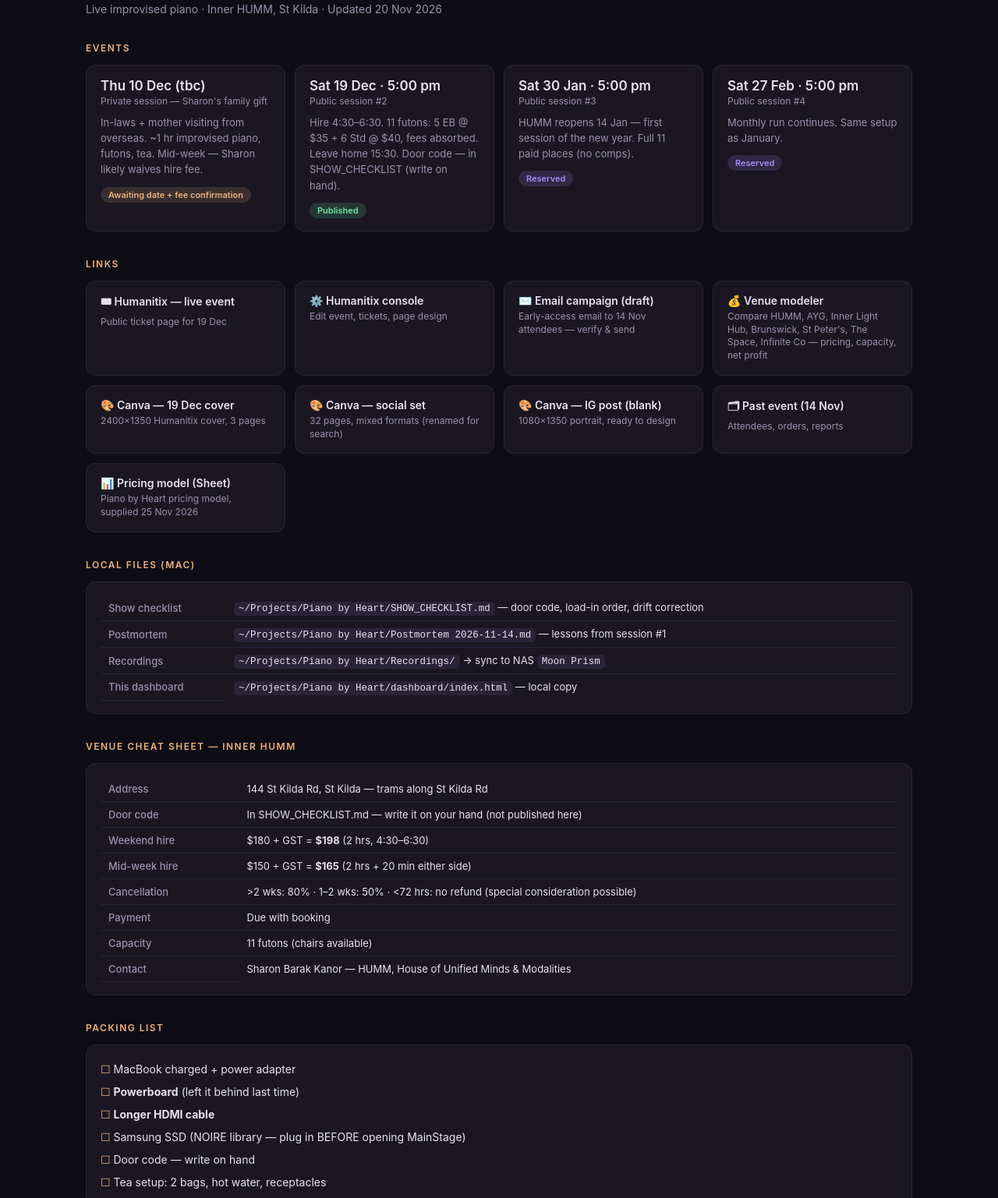
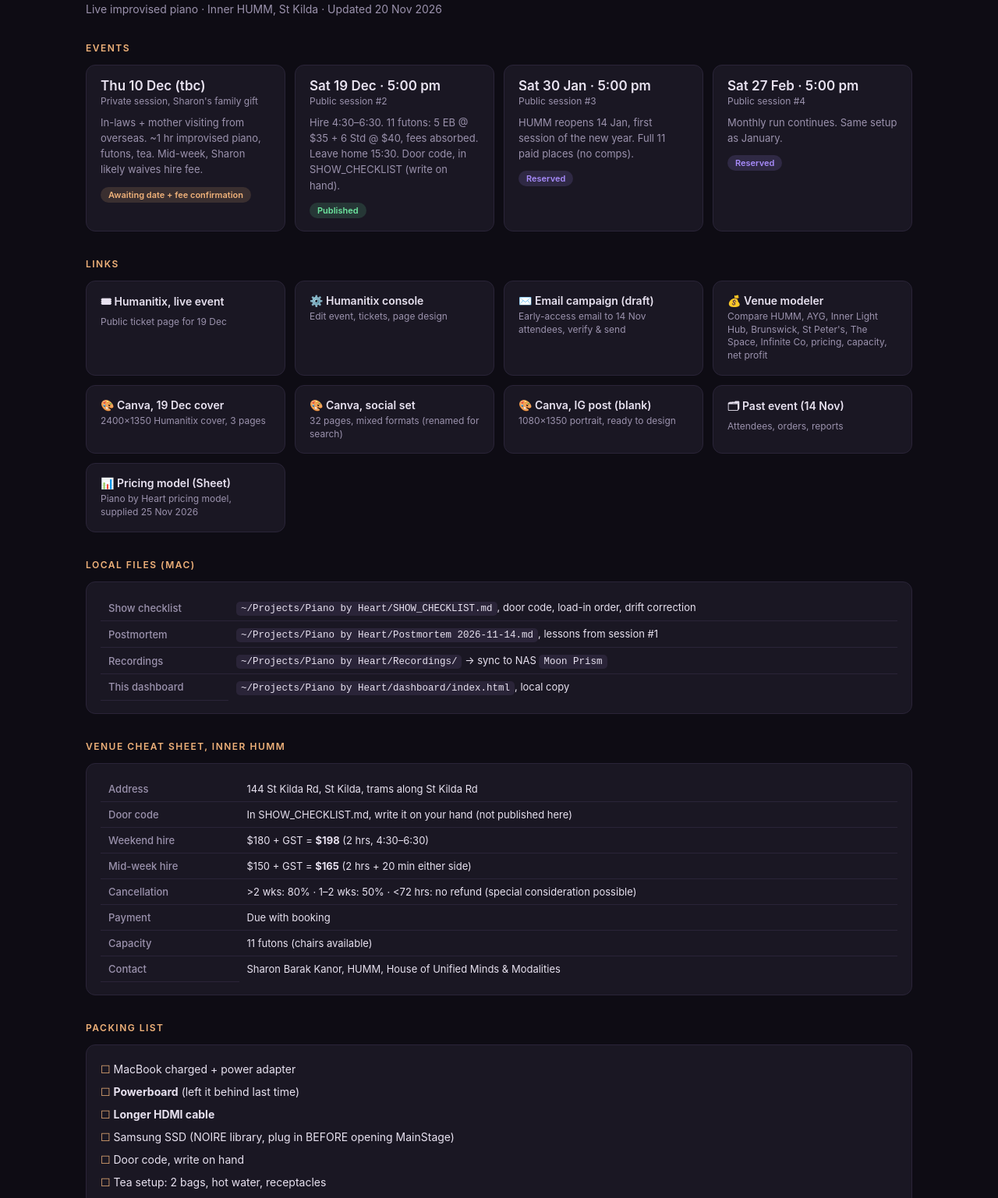
Before and after one commit to dbuatti/pbh-dashboard, a plain HTML site: page index.html in a window 1280 px wide. Shown: the part 69-1606 px from the top of the page at 78% size. Drawn offline with Linux system fonts and the light colour scheme.

Commit message:
Remove em dashes from dashboard

```diff
--- a/index.html
+++ b/index.html
@@ -3,7 +3,7 @@
 <head>
 <meta charset="UTF-8">
 <meta name="viewport" content="width=device-width, initial-scale=1.0">
-<title>Piano by Heart — Dashboard</title>
+<title>Piano by Heart, Dashboard</title>
 <style>
   :root {
     --bg: #0e0c14;
@@ -81,20 +81,20 @@
 <div class="grid events">
   <div class="card event">
     <div class="date">Thu 10 Dec (tbc)</div>
-    <div class="type">Private session — Sharon's family gift</div>
-    <div class="detail">In-laws + mother visiting from overseas. ~1 hr improvised piano, futons, tea. Mid-week — Sharon likely waives hire fee.</div>
+    <div class="type">Private session, Sharon's family gift</div>
+    <div class="detail">In-laws + mother visiting from overseas. ~1 hr improvised piano, futons, tea. Mid-week, Sharon likely waives hire fee.</div>
     <span class="badge pending">Awaiting date + fee confirmation</span>
   </div>
   <div class="card event">
     <div class="date">Sat 19 Dec · 5:00 pm</div>
     <div class="type">Public session #2</div>
-    <div class="detail">Hire 4:30–6:30. 11 futons: 5 EB @ $35 + 6 Std @ $40, fees absorbed. Leave home 15:30. Door code — in SHOW_CHECKLIST (write on hand).</div>
+    <div class="detail">Hire 4:30–6:30. 11 futons: 5 EB @ $35 + 6 Std @ $40, fees absorbed. Leave home 15:30. Door code, in SHOW_CHECKLIST (write on hand).</div>
     <span class="badge live">Published</span>
   </div>
   <div class="card event">
     <div class="date">Sat 30 Jan · 5:00 pm</div>
     <div class="type">Public session #3</div>
-    <div class="detail">HUMM reopens 14 Jan — first session of the new year. Full 11 paid places (no comps).</div>
+    <div class="detail">HUMM reopens 14 Jan, first session of the new year. Full 11 paid places (no comps).</div>
     <span class="badge planned">Reserved</span>
   </div>
   <div class="card event">
@@ -108,7 +108,7 @@
 <h2>Links</h2>
 <div class="grid links">
   <a class="card link-card" href="https://events.humanitix.com/piano-by-heart-19-dec-2026">
-    <div class="name">🎟 Humanitix — live event</div>
+    <div class="name">🎟 Humanitix, live event</div>
     <div class="desc">Public ticket page for 19 Dec</div>
   </a>
   <a class="card link-card" href="https://console.humanitix.com/console/events/6afe7b901a0216dd56e9dda6/information">
@@ -117,22 +117,22 @@
   </a>
   <a class="card link-card" href="https://console.humanitix.com/console/comms/email-campaigns">
     <div class="name">✉️ Email campaign (draft)</div>
-    <div class="desc">Early-access email to 14 Nov attendees — verify &amp; send</div>
+    <div class="desc">Early-access email to 14 Nov attendees, verify &amp; send</div>
   </a>
   <a class="card link-card" href="venues.html">
     <div class="name">💰 Venue modeler</div>
-    <div class="desc">Compare HUMM, AYG, Inner Light Hub, Brunswick, St Peter's, The Space, Infinite Co — pricing, capacity, net profit</div>
+    <div class="desc">Compare HUMM, AYG, Inner Light Hub, Brunswick, St Peter's, The Space, Infinite Co, pricing, capacity, net profit</div>
   </a>
   <a class="card link-card" href="https://www.canva.com/design/DAHbVB-Dgms/K9V6lDsZHmAC37EiMkaMyQ/edit">
-    <div class="name">🎨 Canva — 19 Dec cover</div>
+    <div class="name">🎨 Canva, 19 Dec cover</div>
     <div class="desc">2400×1350 Humanitix cover, 3 pages</div>
   </a>
   <a class="card link-card" href="https://www.canva.com/design/DAHWo0xcBHs/qHwfcBO45RM7kMpZkaO3xg/edit">
-    <div class="name">🎨 Canva — social set</div>
+    <div class="name">🎨 Canva, social set</div>
     <div class="desc">32 pages, mixed formats (renamed for search)</div>
   </a>
   <a class="card link-card" href="https://www.canva.com/design/DAHbWEmgvCQ/PYOs8xxCs3ozjCVWk4aakg/edit">
-    <div class="name">🎨 Canva — IG post (blank)</div>
+    <div class="name">🎨 Canva, IG post (blank)</div>
     <div class="desc">1080×1350 portrait, ready to design</div>
   </a>
   <a class="card link-card" href="https://console.humanitix.com/console/events/6abc72f6bc48e45a0ed7765d/overview">
@@ -148,24 +148,24 @@
 <h2>Local files (Mac)</h2>
 <div class="card">
   <table>
-    <tr><th>Show checklist</th><td><code>~/Projects/Piano by Heart/SHOW_CHECKLIST.md</code> — door code, load-in order, drift correction</td></tr>
-    <tr><th>Postmortem</th><td><code>~/Projects/Piano by Heart/Postmortem 2026-11-14.md</code> — lessons from session #1</td></tr>
+    <tr><th>Show checklist</th><td><code>~/Projects/Piano by Heart/SHOW_CHECKLIST.md</code>, door code, load-in order, drift correction</td></tr>
+    <tr><th>Postmortem</th><td><code>~/Projects/Piano by Heart/Postmortem 2026-11-14.md</code>, lessons from session #1</td></tr>
     <tr><th>Recordings</th><td><code>~/Projects/Piano by Heart/Recordings/</code> → sync to NAS <code>Moon Prism</code></td></tr>
-    <tr><th>This dashboard</th><td><code>~/Projects/Piano by Heart/dashboard/index.html</code> — local copy</td></tr>
+    <tr><th>This dashboard</th><td><code>~/Projects/Piano by Heart/dashboard/index.html</code>, local copy</td></tr>
   </table>
 </div>
 
-<h2>Venue cheat sheet — Inner HUMM</h2>
+<h2>Venue cheat sheet, Inner HUMM</h2>
 <div class="card">
   <table>
-    <tr><th>Address</th><td>144 St Kilda Rd, St Kilda — trams along St Kilda Rd</td></tr>
-    <tr><th>Door code</th><td>In SHOW_CHECKLIST.md — write it on your hand (not published here)</td></tr>
+    <tr><th>Address</th><td>144 St Kilda Rd, St Kilda, trams along St Kilda Rd</td></tr>
+    <tr><th>Door code</th><td>In SHOW_CHECKLIST.md, write it on your hand (not published here)</td></tr>
     <tr><th>Weekend hire</th><td>$180 + GST = <b>$198</b> (2 hrs, 4:30–6:30)</td></tr>
     <tr><th>Mid-week hire</th><td>$150 + GST = <b>$165</b> (2 hrs + 20 min either side)</td></tr>
     <tr><th>Cancellation</th><td>&gt;2 wks: 80% · 1–2 wks: 50% · &lt;72 hrs: no refund (special consideration possible)</td></tr>
     <tr><th>Payment</th><td>Due with booking</td></tr>
     <tr><th>Capacity</th><td>11 futons (chairs available)</td></tr>
-    <tr><th>Contact</th><td>Sharon Barak Kanor — HUMM, House of Unified Minds &amp; Modalities</td></tr>
+    <tr><th>Contact</th><td>Sharon Barak Kanor, HUMM, House of Unified Minds &amp; Modalities</td></tr>
   </table>
 </div>
 
@@ -175,8 +175,8 @@
     <li>MacBook charged + power adapter</li>
     <li><b>Powerboard</b> (left it behind last time)</li>
     <li><b>Longer HDMI cable</b></li>
-    <li>Samsung SSD (NOIRE library — plug in BEFORE opening MainStage)</li>
-    <li>Door code — write on hand</li>
+    <li>Samsung SSD (NOIRE library, plug in BEFORE opening MainStage)</li>
+    <li>Door code, write on hand</li>
     <li>Tea setup: 2 bags, hot water, receptacles</li>
   </ul>
 </div>
@@ -185,20 +185,20 @@
 <div class="card">
   <table>
     <tr><th>Session</th><th>Date</th><th>Attendance</th><th>Takings</th><th>Notes</th></tr>
-    <tr><td>#1 Public</td><td>Sat 14 Nov 2026</td><td>12 / 12 early bird</td><td>$333.00</td><td>Tea setup worked; filmed 2 hrs on tripod; drift correction cost ⅓ of set — now pre-ticked</td></tr>
-    <tr><td>#2 Public</td><td>Sat 19 Dec 2026</td><td>—</td><td>—</td><td>Published; 11 places; early-access email to #1 attendees</td></tr>
+    <tr><td>#1 Public</td><td>Sat 14 Nov 2026</td><td>12 / 12 early bird</td><td>$333.00</td><td>Tea setup worked; filmed 2 hrs on tripod; drift correction cost ⅓ of set, now pre-ticked</td></tr>
+    <tr><td>#2 Public</td><td>Sat 19 Dec 2026</td><td>,</td><td>,</td><td>Published; 11 places; early-access email to #1 attendees</td></tr>
   </table>
   <div class="note">After each session log: who came, who was new, and any thread it opened (booking, collab, venue lead). That's the real metric, not just profit.</div>
 </div>
 
-<h2>Progress — 19 Dec</h2>
+<h2>Progress, 19 Dec</h2>
 <div class="cols">
   <div class="card">
     <ul class="done">
       <li>Canva cover duplicated, date updated to 19 Dec</li>
       <li>Humanitix event created &amp; published</li>
       <li>Cover image uploaded (logo + banner)</li>
-      <li>Fee absorption ON — buyers pay clean $35/$40</li>
+      <li>Fee absorption ON, buyers pay clean $35/$40</li>
       <li>Description + 14-question FAQ on event page</li>
       <li>Tickets: 5 EB + 6 Std (11 total)</li>
       <li>Early-access email drafted</li>
@@ -207,7 +207,7 @@
   </div>
   <div class="card">
     <ul class="todo">
-      <li>Reply to Sharon: private session 10 Dec — date/time + fee (hire likely waived)</li>
+      <li>Reply to Sharon: private session 10 Dec, date/time + fee (hire likely waived)</li>
       <li>Send early-access email, then promote publicly ~48 hrs later</li>
       <li>Update pricing model Sheet: 9 → 11 paid places</li>
       <li>Set up Humanitix events for 30 Jan + 27 Feb</li>
@@ -223,14 +223,14 @@
 <div class="card">
   <table>
     <tr><th>Venue pipeline</th><td>Researched: Inner Light Hub (Caulfield, 4–6 mats, $50/hr), Our Lady's Hall Brunswick (30–40, $330/3hr), St Peter's East Melb ($165/hr, piano on site), The Space Theatre ($65/hr), Infinite Co St Kilda (30 mats, daytime only). See Venue modeler.</td></tr>
-    <tr><th>Bigger room</th><td>St Peter's or similar — 30–50 mats, ~$40/head, could clear $1,000+/night</td></tr>
-    <tr><th>Bookings</th><td>Wellness retreats, festivals, corporate wellbeing — paid fees, no ticket risk</td></tr>
+    <tr><th>Bigger room</th><td>St Peter's or similar, 30–50 mats, ~$40/head, could clear $1,000+/night</td></tr>
+    <tr><th>Bookings</th><td>Wellness retreats, festivals, corporate wellbeing, paid fees, no ticket risk</td></tr>
     <tr><th>Recordings</th><td>Insight Timer first, then DistroKid → Spotify/Apple; "live from Piano by Heart" album over time</td></tr>
-    <tr><th>Keyboard</th><td>PX-S1000 key noise is wear, not warranty. Try mat under stand 19 Dec before spending. Shop quiet-action boards (Kawai ES120 ~$995) for 2027 — only needs to send notes to MainStage.</td></tr>
+    <tr><th>Keyboard</th><td>PX-S1000 key noise is wear, not warranty. Try mat under stand 19 Dec before spending. Shop quiet-action boards (Kawai ES120 ~$995) for 2027, only needs to send notes to MainStage.</td></tr>
   </table>
 </div>
 
-<p class="note">Daniele Buatti · info@danielebuatti.com · @daniele.buatti — This page is a static dashboard; update by editing <code>index.html</code> in the GitHub repo.</p>
+<p class="note">Daniele Buatti · info@danielebuatti.com · @daniele.buatti, This page is a static dashboard; update by editing <code>index.html</code> in the GitHub repo.</p>
 
 </body>
 </html>
```
